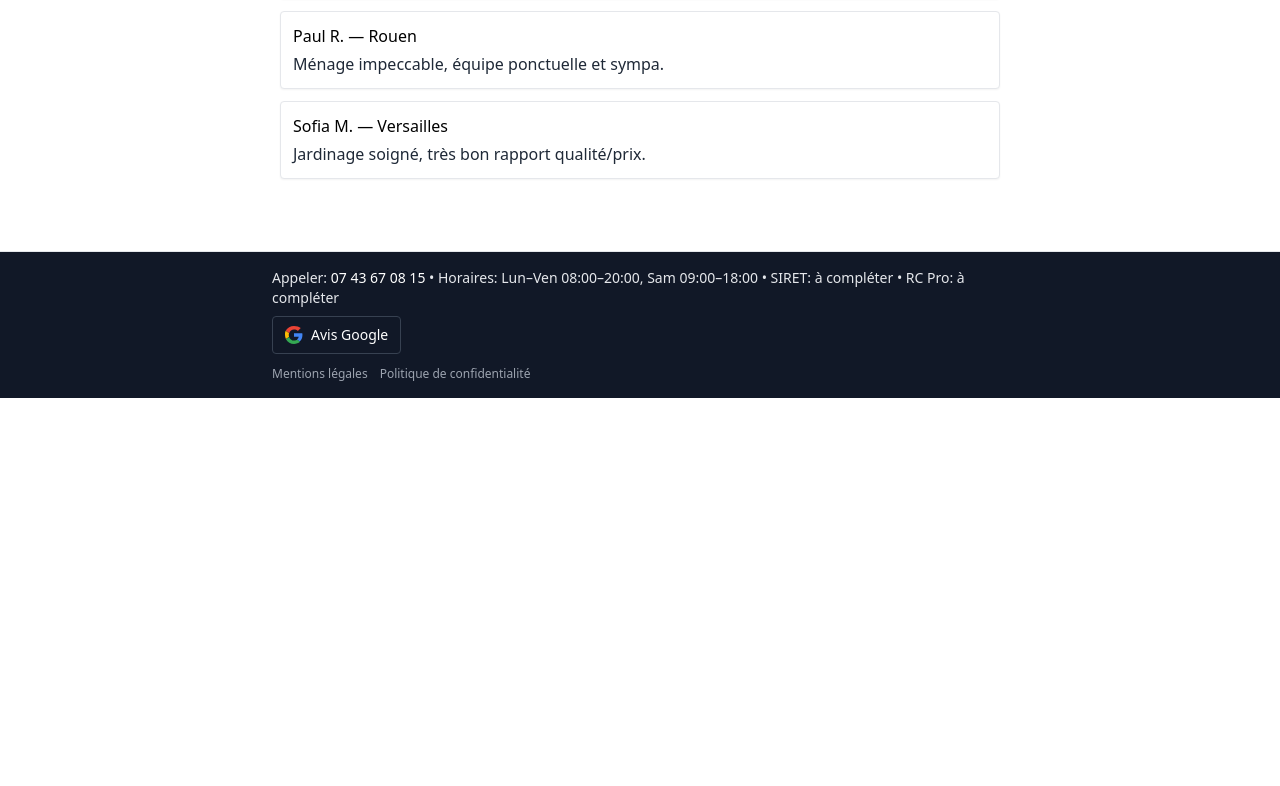
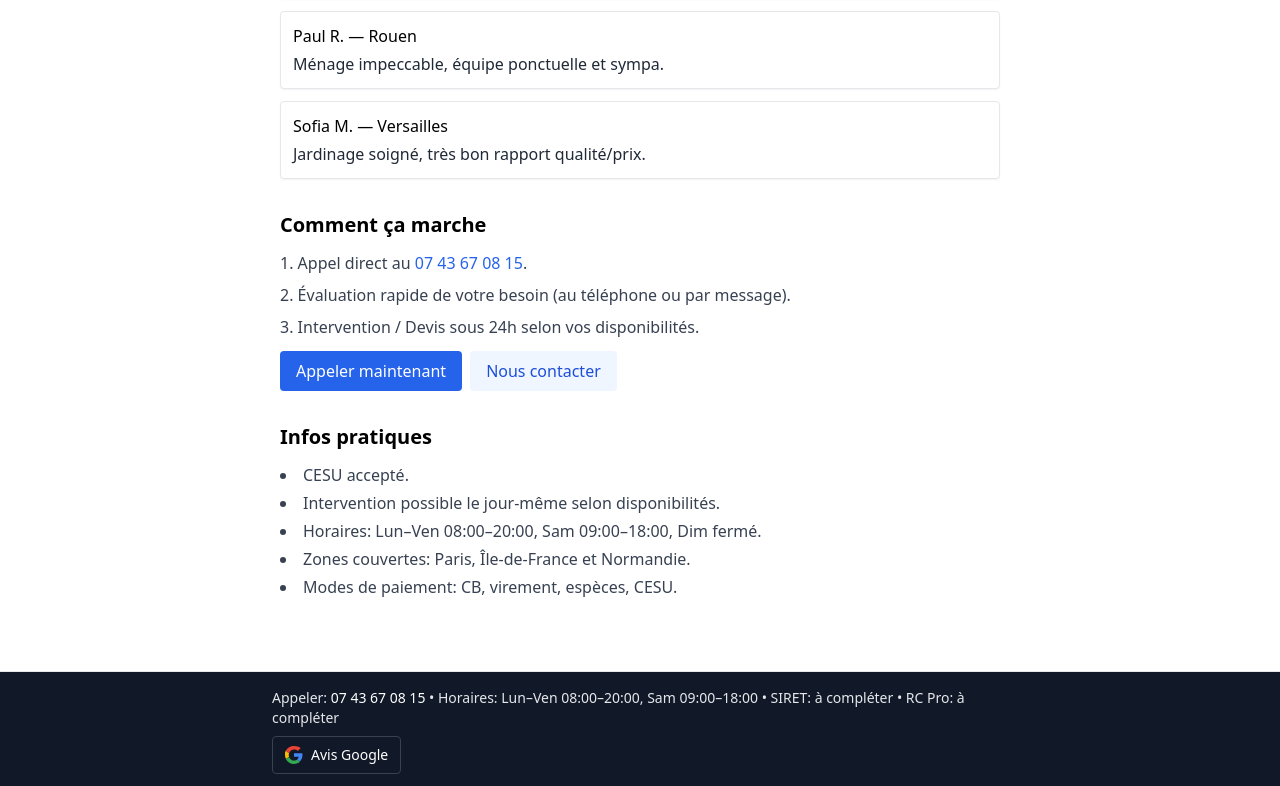
Before and after one commit to Soofmaax/RCP-Multiservices, a React (Vite) app: page / in a window 1280 px wide. Shown: the part 486-1272 px from the top of the page. Before the commit the page ends 884 px from the top, so only its background shows below. Built offline with nearby package versions, Linux system fonts and the light colour scheme; no server answers.

Commit message:
feat: add 'Comment ça marche' and 'Infos pratiques' sections to Home page
Co-authored-by: Genie <genie@cosine.sh>

```diff
--- a/src/routes/AppRoutes.tsx
+++ b/src/routes/AppRoutes.tsx
@@ -78,6 +78,42 @@ function Home() {
             </li>
           </ul>
         </section>
+
+        {/* Comment ça marche */}
+        <section className="mt-8">
+          <h2 className="text-xl font-semibold">Comment ça marche</h2>
+          <ol className="mt-3 list-decimal list-inside text-gray-700 space-y-2">
+            <li>
+              Appel direct au{' '}
+              <a href="tel:+33743670815" className="text-blue-600 hover:underline">
+                07&nbsp;43&nbsp;67&nbsp;08&nbsp;15
+              </a>
+              .
+            </li>
+            <li>Évaluation rapide de votre besoin (au téléphone ou par message).</li>
+            <li>Intervention / Devis sous 24h selon vos disponibilités.</li>
+          </ol>
+          <div className="mt-3 flex flex-wrap items-center gap-2">
+            <a href="tel:+33743670815" className={btnPrimary}>
+              Appeler maintenant
+            </a>
+            <Link to="/contact" className={btnSecondary}>
+              Nous contacter
+            </Link>
+          </div>
+        </section>
+
+        {/* Infos pratiques */}
+        <section className="mt-8">
+          <h2 className="text-xl font-semibold">Infos pratiques</h2>
+          <ul className="mt-3 list-disc list-inside text-gray-700 space-y-1">
+            <li>CESU accepté.</li>
+            <li>Intervention possible le jour-même selon disponibilités.</li>
+            <li>Horaires: Lun–Ven 08:00–20:00, Sam 09:00–18:00, Dim fermé.</li>
+            <li>Zones couvertes: Paris, Île‑de‑France et Normandie.</li>
+            <li>Modes de paiement: CB, virement, espèces, CESU.</li>
+          </ul>
+        </section>
       </main>
     </>
   );
```
Also changed, not shown: 1 other file (tests, documents, lock files or other folders).
